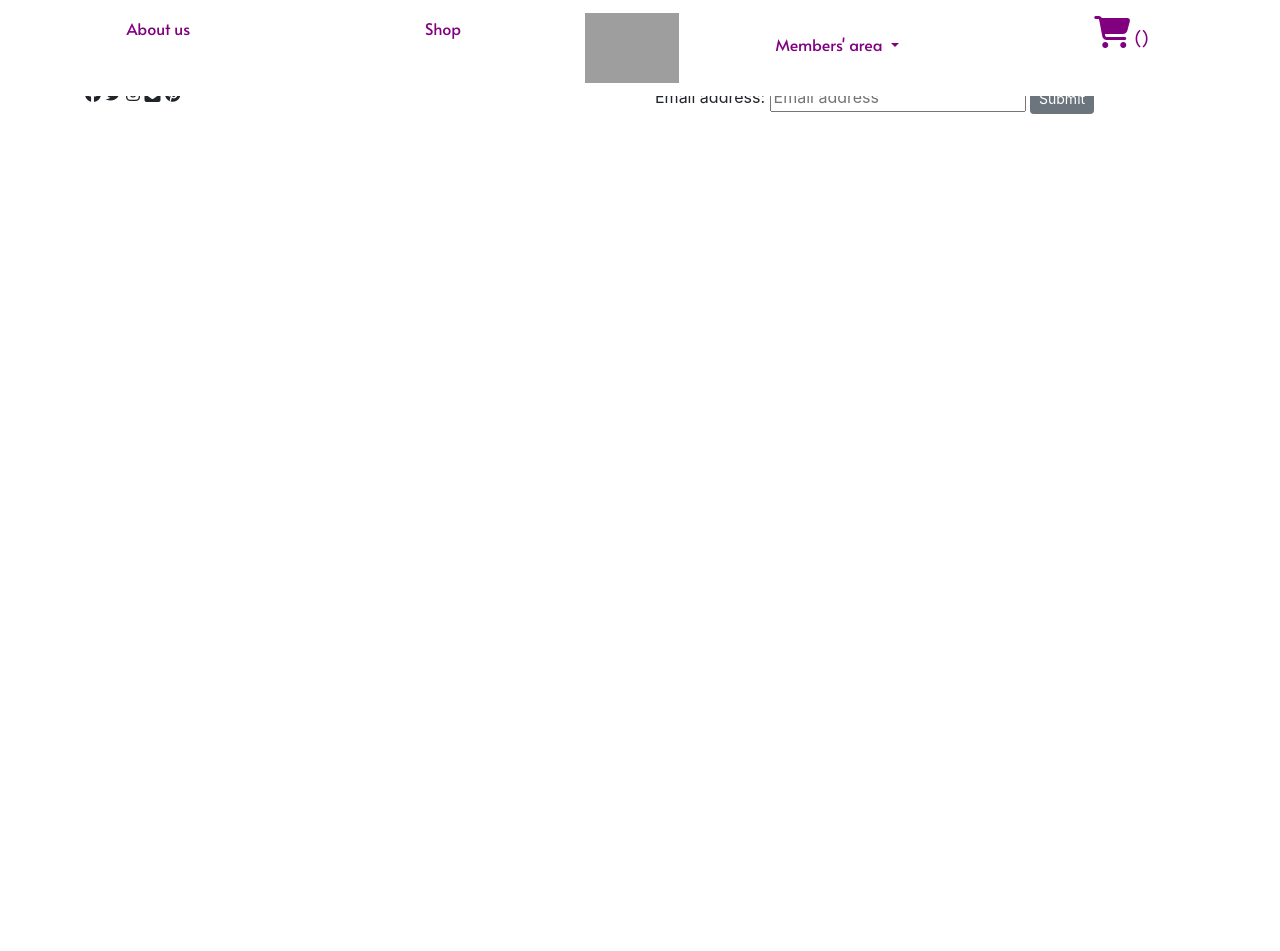
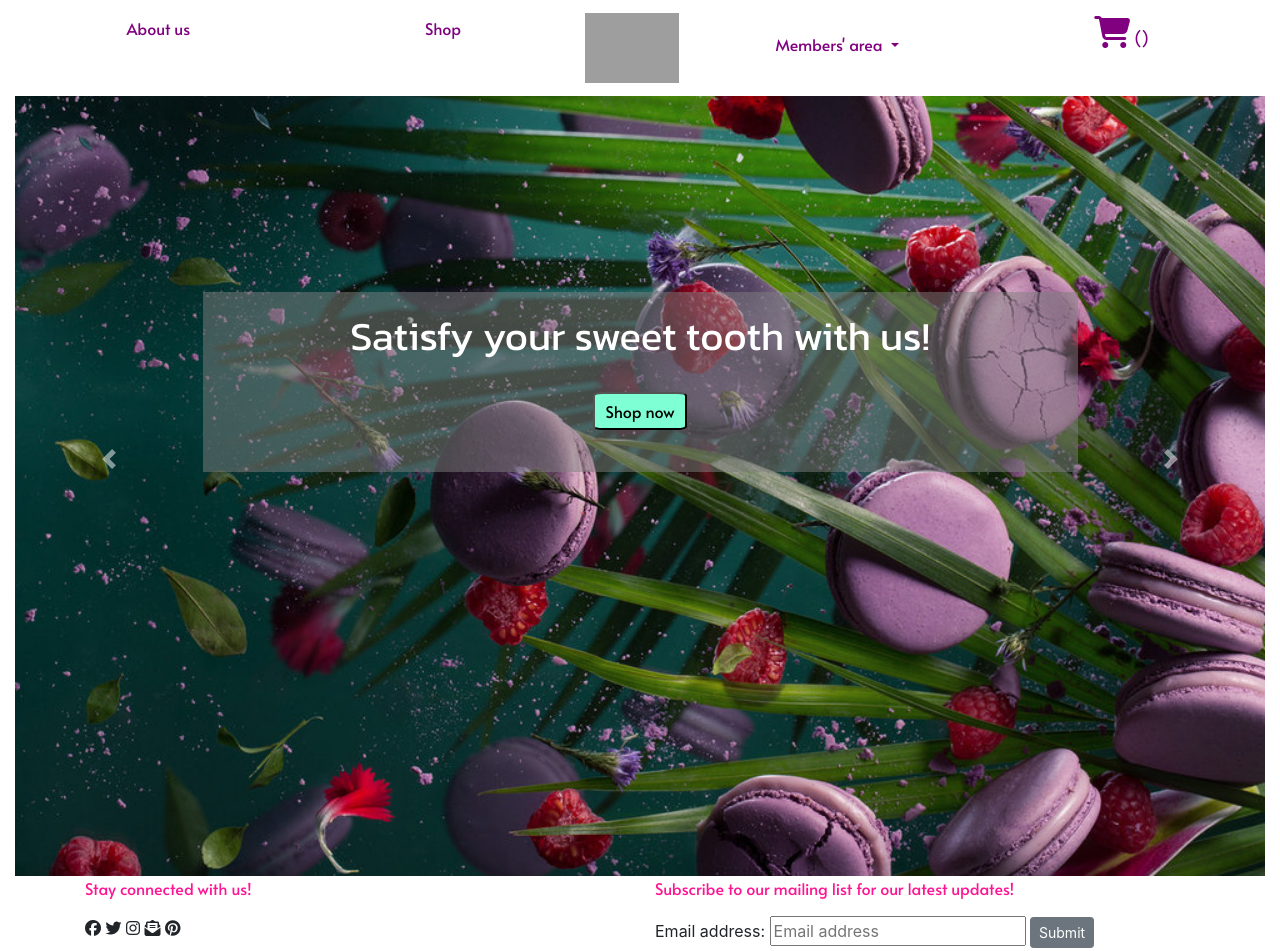
Before and after one commit to jlianyz/project4, a Django app: page / in a window 1280 px wide. Before the commit the page ends 114 px from the top, so only its background shows below. Run offline with Django 3.2, Linux system fonts and the light colour scheme; some libraries are stand-ins or nearby versions; grey boxes are pictures that could not be loaded.

Commit message:
added carousel for index page

```diff
--- a/products/templates/index.html
+++ b/products/templates/index.html
@@ -4,5 +4,52 @@
 Home
 {% endblock %}
 {% block content %}
-
+<div id="carouselExampleInterval" class="carousel slide" data-ride="carousel">
+  <div class="carousel-inner">
+    <div class="carousel-item active" data-interval="10000">
+      <img src="{% static 'images/image1.jpg' %}" class="d-block w-100">
+      <div class="carousel-caption">
+    <h1>Satisfy your sweet tooth with us!</h1><br>
+    <a href="#"><button id="cover">Shop now</button></a>
+  </div>
+    </div>
+    <div class="carousel-item" data-interval="2000">
+      <img src="{% static 'images/image2.jpg' %}"  class="d-block w-100">
+      <div class="carousel-caption">
+    <h1>Satisfy your sweet tooth with us!</h1><br>
+    <a href="#"><button id="cover">Shop now</button></a>
+  </div>
+    </div>
+    <div class="carousel-item">
+      <img src="{% static 'images/image3.jpg' %}" class="d-block w-100">
+      <div class="carousel-caption">
+    <h1>Satisfy your sweet tooth with us!</h1><br>
+    <a href="#"><button id="cover">Shop now</button></a>
+  </div>
+    </div>
+    <div class="carousel-item">
+      <img src="{% static 'images/image4.jpg' %}" class="d-block w-100">
+      <div class="carousel-caption">
+    <h1>Satisfy your sweet tooth with us!</h1><br>
+    <a href="#"><button id="cover">Shop now</button>
+  </div></a>
+    </div>
+    <div class="carousel-item">
+      <img src="{% static 'images/image5.jpg' %}"  class="d-block w-100">
+      <div class="carousel-caption">
+    <h1>Satisfy your sweet tooth with us!</h1><br>
+    <a href="#"><button id="cover">Shop now</button></a>
+  </div>
+    </div>
+  </div>
+  <a class="carousel-control-prev" href="#carouselExampleInterval" role="button" data-slide="prev">
+    <span class="carousel-control-prev-icon" aria-hidden="true"></span>
+    <span class="sr-only">Previous</span>
+  </a>
+  <a class="carousel-control-next" href="#carouselExampleInterval" role="button" data-slide="next">
+    <span class="carousel-control-next-icon" aria-hidden="true"></span>
+    <span class="sr-only">Next</span>
+  </a>
+</div>
+</div>
 {% endblock %}
```
